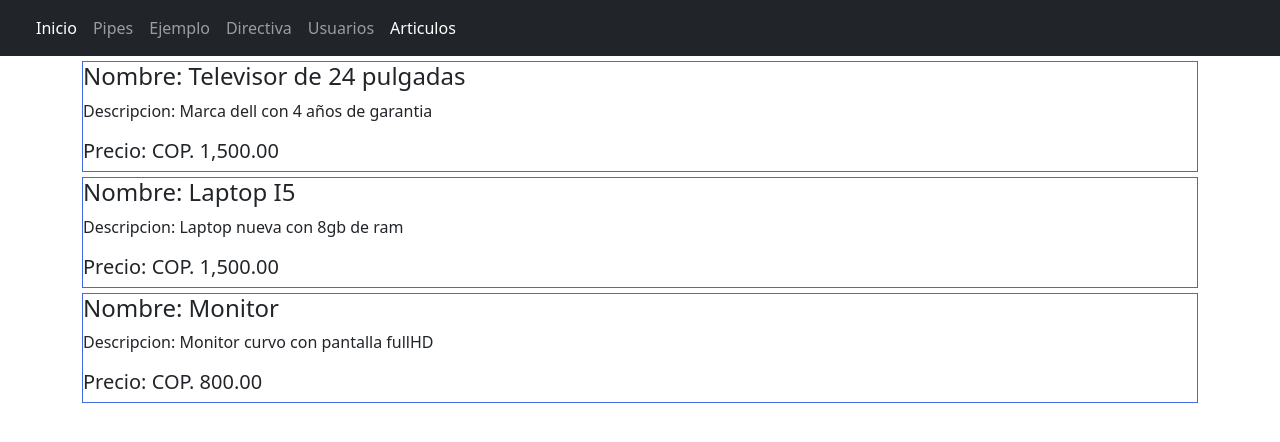
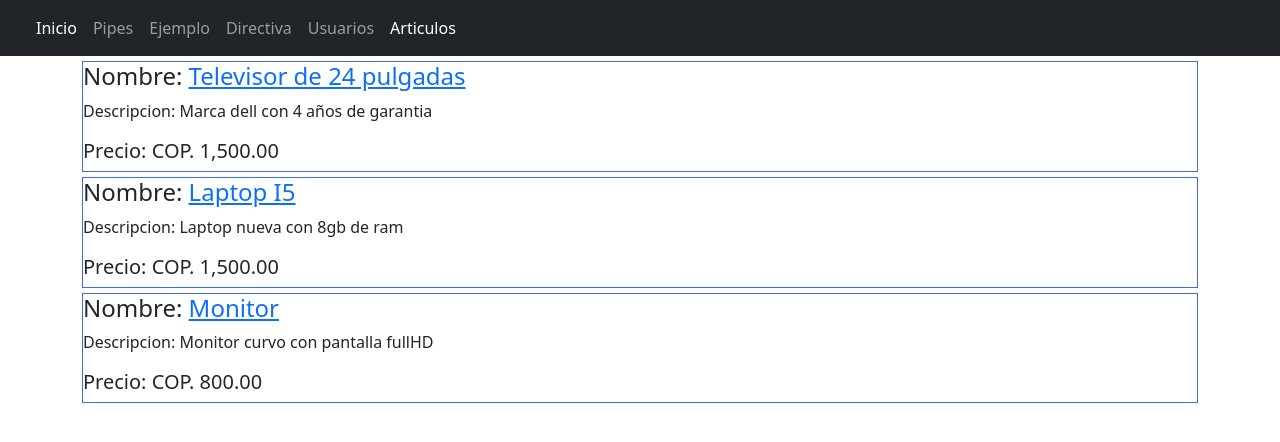
Before and after one commit to Katamus/holaMundo, an Angular app: page /articulo in a window 1280 px wide. Shown: the top 442 px of the page. Built offline with nearby package versions, Linux system fonts and the light colour scheme.

Commit message:
66. Ejercio de paso de variables por url o parametros por url

```diff
--- a/src/app/app-routing.module.ts
+++ b/src/app/app-routing.module.ts
@@ -9,6 +9,7 @@ import { UsuariosComponent } from './usuarios/usuarios.component';
 import { UsuariosAgregarComponent } from './usuarios/usuarios-agregar/usuarios-agregar.component';
 import { UsuariosEditarComponent } from './usuarios/usuarios-editar/usuarios-editar.component';
 import { ArticuloComponent } from './articulo/articulo.component';
+import { ArticuloDetalleComponent } from './articulo-detalle/articulo-detalle.component';
 
 
 const routes: Routes = [
@@ -25,6 +26,8 @@ const routes: Routes = [
     }
   ] },{
     path: "articulo", component :ArticuloComponent
+  },{
+    path: "articuloDetalle/:nombre/:precio", component :ArticuloDetalleComponent
   }
 ];
 
--- a/src/app/articulo-detalle/articulo-detalle.component.html
+++ b/src/app/articulo-detalle/articulo-detalle.component.html
@@ -1 +1,4 @@
-<p>articulo-detalle works!</p>
+<div class="container">
+    <h4>Hola el producto es: {{nombre}} </h4>
+    <p>y su precio es: {{precio | currency : "COP. " }} </p>
+</div>
--- a/src/app/articulo-detalle/articulo-detalle.component.ts
+++ b/src/app/articulo-detalle/articulo-detalle.component.ts
@@ -1,4 +1,5 @@
 import { Component, OnInit } from '@angular/core';
+import { ActivatedRoute } from '@angular/router';
 
 @Component({
   selector: 'app-articulo-detalle',
@@ -7,9 +8,13 @@ import { Component, OnInit } from '@angular/core';
 })
 export class ArticuloDetalleComponent implements OnInit {
 
-  constructor() { }
-
+  constructor(private ruta: ActivatedRoute) { }
+  nombre:String = new String();
+  precio:number = 0;
   ngOnInit(): void {
+    console.log(this.ruta.snapshot.params.nombre);
+    this.nombre = this.ruta.snapshot.params.nombre;
+    this.precio = this.ruta.snapshot.params.precio;
   }
 
 }
--- a/src/app/articulo/articulo.component.html
+++ b/src/app/articulo/articulo.component.html
@@ -1,6 +1,6 @@
 <div  class="container" >
     <div class="articulos" *ngFor="let articulo of articulos" >
-        <h4>Nombre: {{articulo.nombre}}</h4>
+        <h4>Nombre: <a [routerLink]="['/articuloDetalle',articulo.nombre,articulo.precio]"> {{articulo.nombre}} </a></h4>
         <p>Descripcion: {{articulo.descripcion}}</p>
         <h5>Precio: {{articulo.precio | currency: 'COP. '}}</h5>
     </div>
```
